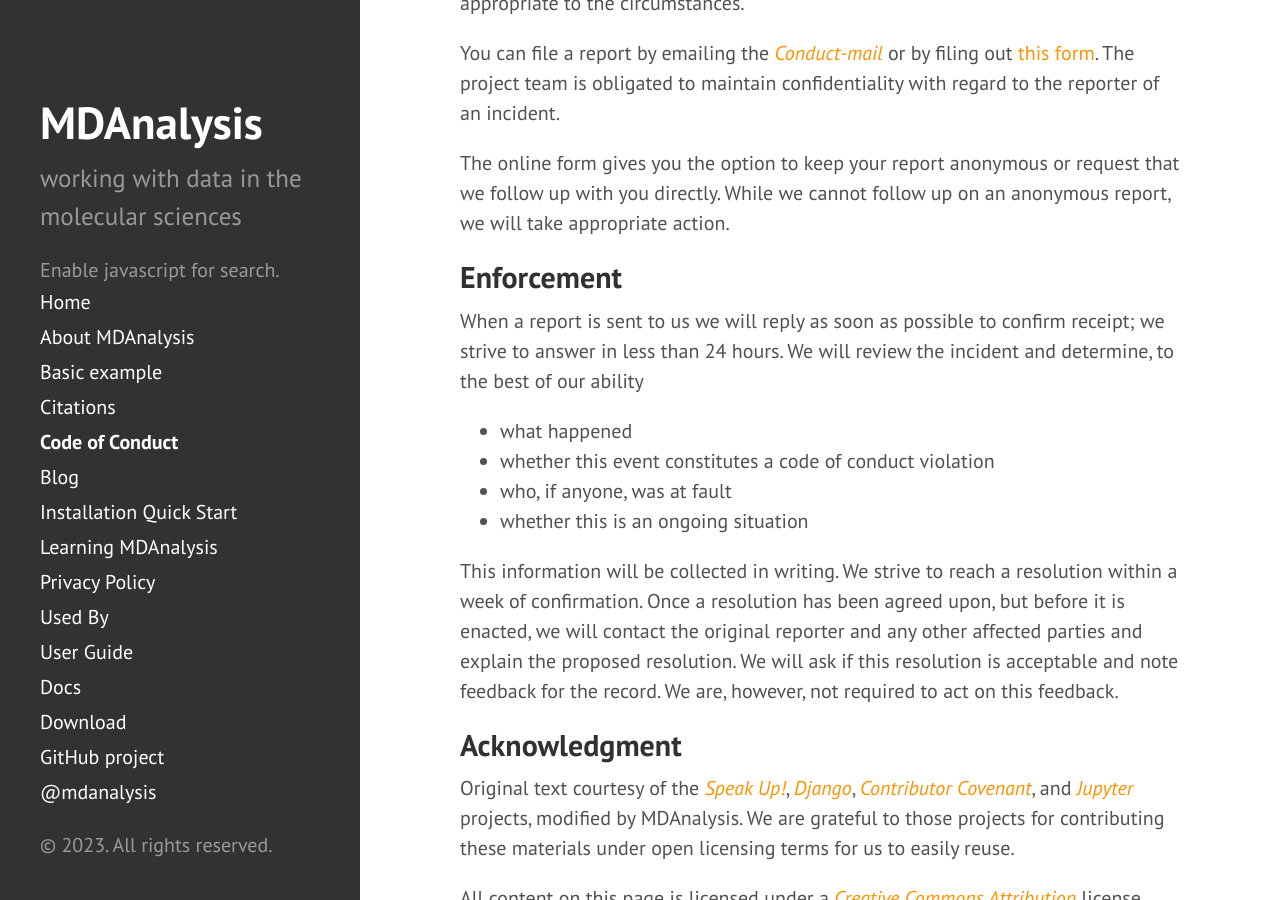
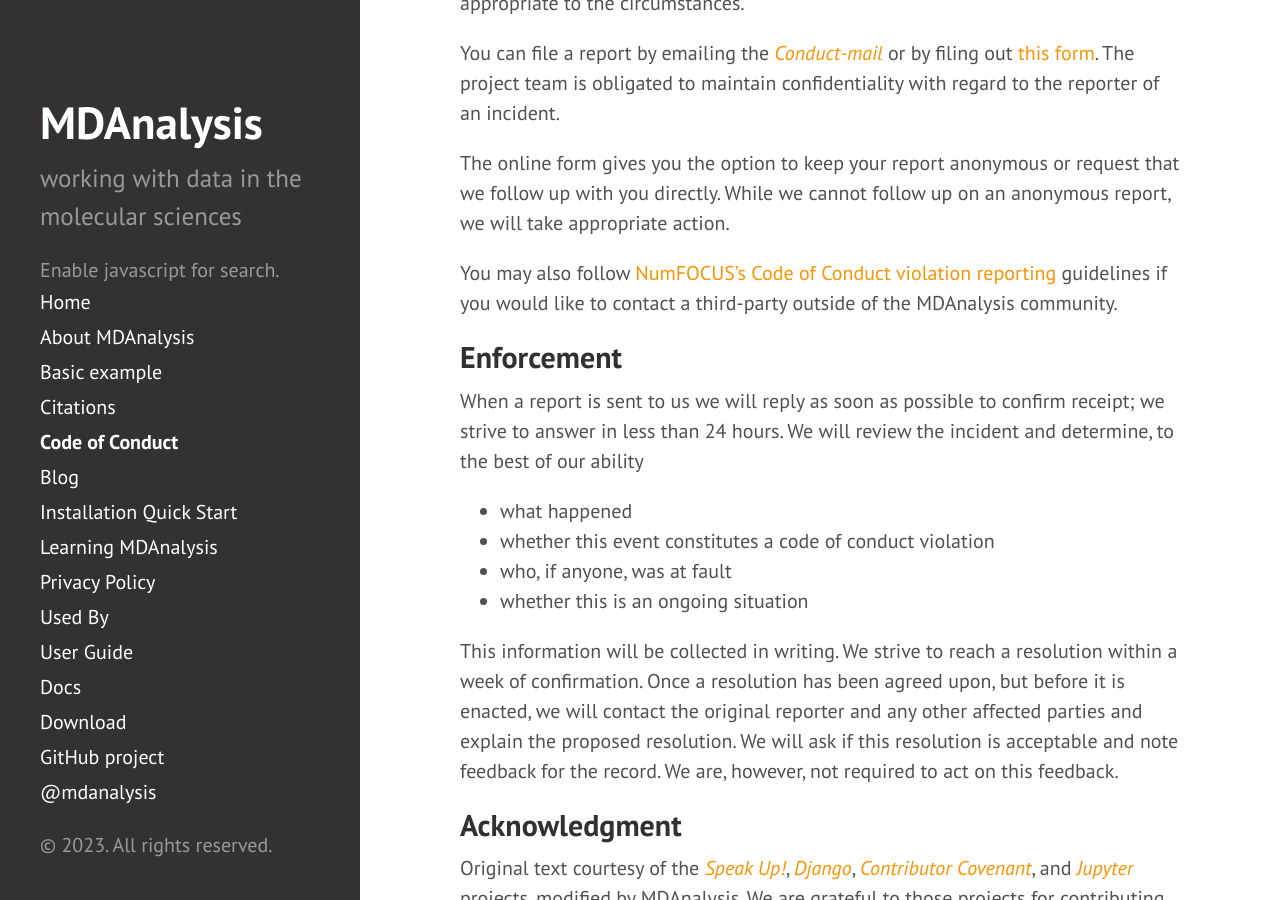
Before and after one commit to MDAnalysis/MDAnalysis.github.io, a Jekyll site: the page built from pages/conduct.md, in a window 1280 px wide and 900 px high, scrolled down 3552 px. Built offline with Jekyll 4.4.1, drawn with Linux system fonts in a browser that asks for light colours; comment, search, counter and statistics services are not loaded.

Commit message:
reporting to NF

```diff
--- a/pages/conduct.md
+++ b/pages/conduct.md
@@ -140,6 +140,10 @@ The online form gives you the option to keep your report anonymous or request
 that we follow up with you directly. While we cannot follow up on an anonymous
 report, we will take appropriate action.
 
+You may also follow [NumFOCUS’s Code of Conduct violation reporting][NF-conduct]
+guidelines if you would like to contact a third-party outside of the MDAnalysis
+community.
+
 ## Enforcement
 
 When a report is sent to us we will reply as soon as possible to confirm receipt;
@@ -175,3 +179,5 @@ Attribution*](http://creativecommons.org/licenses/by/3.0/) license.
 
 [conduct-mail]: mailto:mdnalysis-conduct@googlegroups.com
 [conduct-form]: https://goo.gl/forms/w2IwBKkY3oT0aVEB3
+
+[NF-conduct]: https://numfocus.org/code-of-conduct
```
